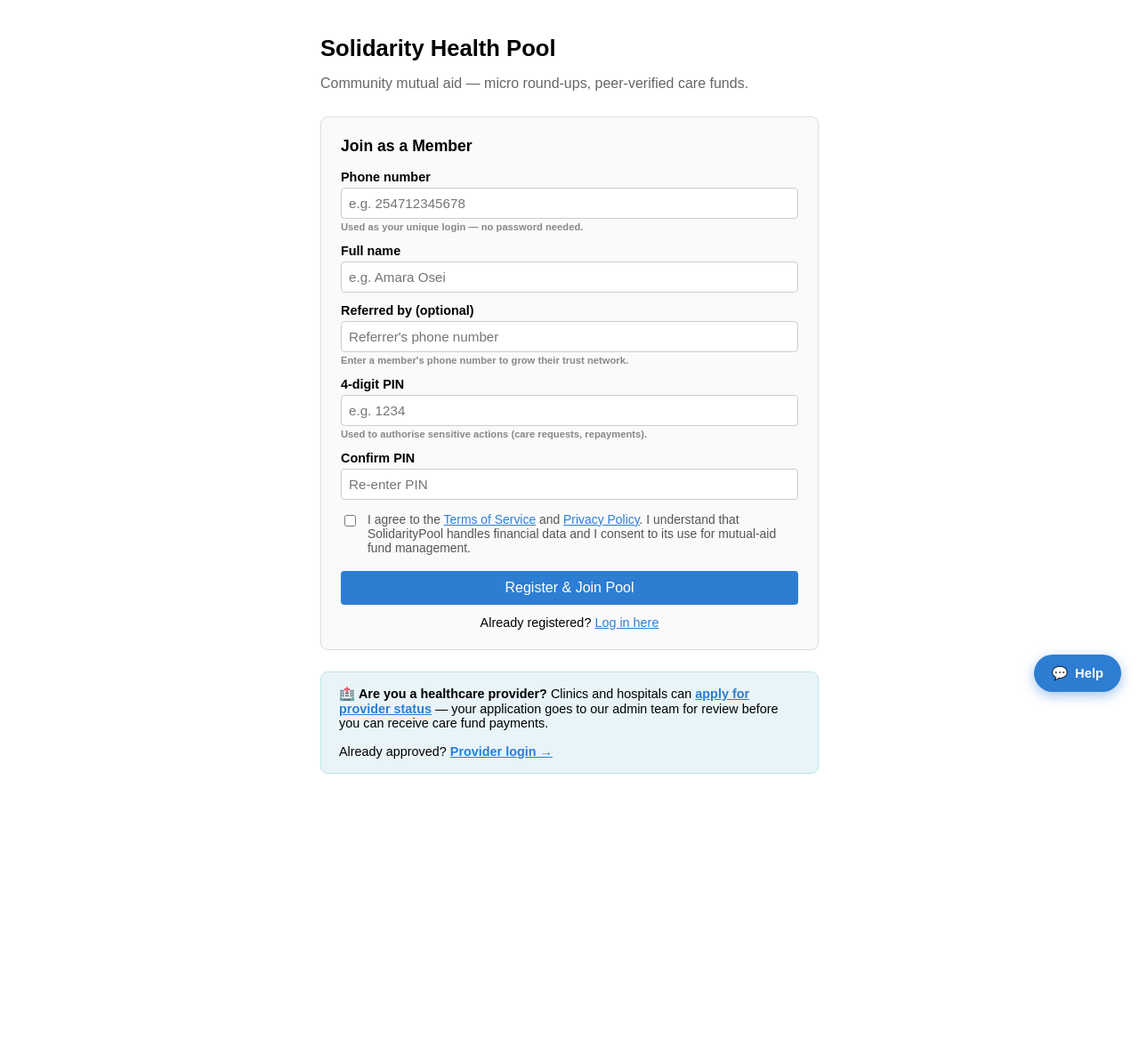
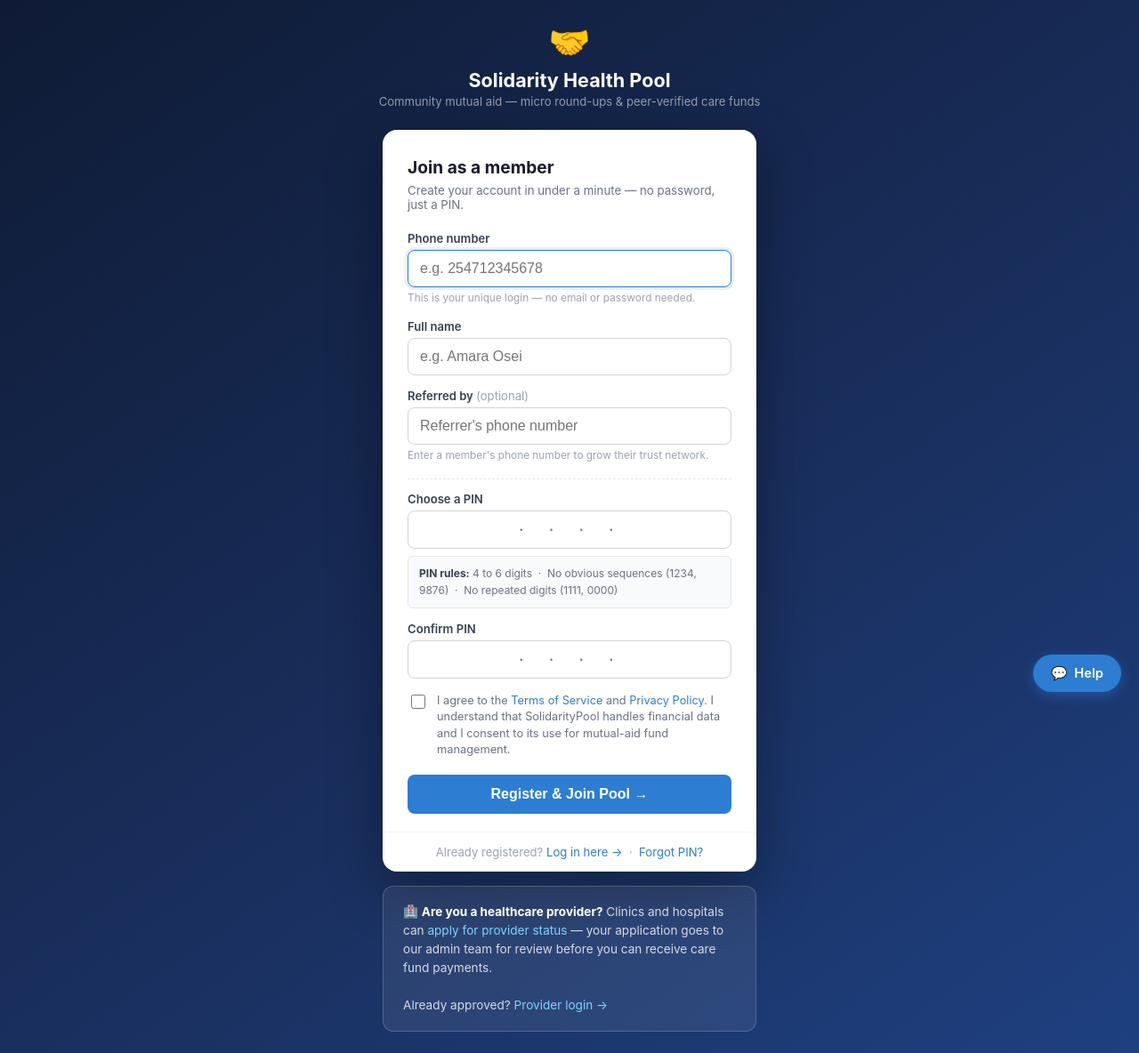
Before and after one commit to markosbio/solidarity_prototype, a Flask app: page /register in a window 1280 px wide. Shown: the whole page at 89% size. Before the commit the page ends 870 px from the top, so only its background shows below. Run offline with Flask 3, Linux system fonts and the light colour scheme.

Commit message:
Update registration page to match modern design and PIN rules
Refactor `templates/register.html` to adopt the new design language, including a dark gradient background, updated styling, and a PIN input field that accepts 4 to 6 digits, aligning with the backend validation.

Replit-Commit-Author: Agent
Replit-Commit-Session-Id: fcbfdc27-e169-4a74-ac87-2e0a5b7e4ab7
Replit-Commit-Checkpoint-Type: full_checkpoint
Replit-Commit-Event-Id: 8a98fd33-e11e-4e4c-ab9c-a193ab4f71d2
Replit-Commit-Screenshot-Url: https://storage.googleapis.com/screenshot-production-us-central1/ec90e997-94f2-47c8-82a2-6d436320cb48/fcbfdc27-e169-4a74-ac87-2e0a5b7e4ab7/9Gl1gbB
Replit-Helium-Checkpoint-Created: true

```diff
--- a/templates/register.html
+++ b/templates/register.html
@@ -1,79 +1,198 @@
 <!DOCTYPE html>
-<html>
+<html lang="en">
 <head>
-<title>Join Solidarity Pool</title>
+<title>Join Solidarity Health Pool</title>
+<meta name="viewport" content="width=device-width, initial-scale=1">
+<meta name="theme-color" content="#2d7dd2">
 <style>
-  body { font-family: sans-serif; max-width: 560px; margin: 40px auto; padding: 0 16px; }
-  h1 { font-size: 1.6rem; margin-bottom: 4px; }
-  .subtitle { color: #666; margin-bottom: 28px; }
-  .card { border: 1px solid #ddd; border-radius: 8px; padding: 22px; margin-bottom: 24px; background: #fafafa; }
-  .card h2 { margin: 0 0 16px 0; font-size: 1.1rem; }
-  label { display: block; font-weight: bold; margin-top: 12px; font-size: 0.9rem; }
-  input, select { width: 100%; padding: 8px; margin-top: 4px; border: 1px solid #ccc;
-                  border-radius: 4px; box-sizing: border-box; font-size: 0.95rem; }
-  .hint { font-size: 0.78em; color: #888; margin-top: 3px; }
-  button { margin-top: 18px; padding: 10px 24px; background: #2d7dd2; color: white;
-           border: none; border-radius: 4px; cursor: pointer; font-size: 1rem; width: 100%; }
-  button:hover { background: #2566b0; }
-  .login-link { text-align: center; margin-top: 12px; font-size: 0.9rem; }
-  .login-link a { color: #2d7dd2; }
-  .alert { background: #fff3cd; border: 1px solid #ffc107; padding: 10px 14px;
-           border-radius: 4px; margin-bottom: 16px; font-size: 0.9rem; }
-  .provider-banner { border: 1px solid #bee5eb; border-radius: 8px; padding: 16px 20px;
-                     background: #e8f4f8; margin-bottom: 0; font-size: 0.9rem; }
-  .provider-banner a { color: #2d7dd2; font-weight: bold; }
+  *, *::before, *::after { box-sizing: border-box; }
+  body {
+    font-family: -apple-system, BlinkMacSystemFont, 'Segoe UI', Roboto, sans-serif;
+    margin: 0; min-height: 100vh;
+    background: linear-gradient(145deg, #0f1b35 0%, #1a3060 60%, #1e4080 100%);
+    display: flex; flex-direction: column; align-items: center; justify-content: center;
+    padding: 24px 16px;
+  }
+
+  .brand { text-align: center; margin-bottom: 24px; }
+  .brand-logo { font-size: 2.4rem; margin-bottom: 6px; }
+  .brand-name { color: #fff; font-size: 1.35rem; font-weight: 700; }
+  .brand-tagline { color: rgba(255,255,255,0.55); font-size: 0.82rem; margin-top: 3px; }
+
+  .card {
+    width: 100%; max-width: 420px;
+    background: #fff; border-radius: 16px;
+    box-shadow: 0 20px 60px rgba(0,0,0,0.35);
+    overflow: hidden;
+  }
+  .card-body { padding: 30px 28px 20px; }
+
+  .card-title { font-size: 1.2rem; font-weight: 700; color: #1a1a2e; margin: 0 0 6px; }
+  .card-sub   { font-size: 0.83rem; color: #6b7280; margin: 0 0 22px; }
+
+  .alert {
+    padding: 11px 14px; border-radius: 8px; margin-bottom: 18px;
+    font-size: 0.87rem; line-height: 1.45; display: flex; gap: 9px; align-items: flex-start;
+  }
+  .alert-error   { background: #fef2f2; border: 1px solid #fca5a5; color: #991b1b; }
+  .alert-success { background: #f0fdf4; border: 1px solid #86efac; color: #166534; }
+
+  .field { margin-bottom: 15px; }
+  .field label {
+    display: block; font-size: 0.82rem; font-weight: 600;
+    color: #374151; margin-bottom: 5px;
+  }
+  .field .opt { font-weight: 400; color: #9ca3af; }
+  .field input[type=tel],
+  .field input[type=text],
+  .field input[type=password] {
+    width: 100%; padding: 11px 13px;
+    border: 1.5px solid #d1d5db; border-radius: 8px;
+    font-size: 1rem; color: #111827;
+    transition: border-color 0.15s, box-shadow 0.15s;
+    background: #fff;
+  }
+  .field input:focus {
+    outline: none; border-color: #2d7dd2;
+    box-shadow: 0 0 0 3px rgba(45,125,210,0.12);
+  }
+  .field .hint { font-size: 0.74rem; color: #9ca3af; margin-top: 4px; line-height: 1.4; }
+
+  .pin-field input {
+    font-size: 1.8rem; letter-spacing: 0.45em; text-align: center;
+    font-family: monospace; padding: 13px;
+  }
+
+  .pin-rules {
+    background: #f9fafb; border: 1px solid #e5e7eb; border-radius: 6px;
+    padding: 9px 12px; margin-top: 8px; font-size: 0.75rem; color: #6b7280; line-height: 1.6;
+  }
+  .pin-rules strong { color: #374151; }
+
+  .divider { border: none; border-top: 1.5px dashed #e5e7eb; margin: 18px 0 14px; }
+
+  .tos-row { display: flex; gap: 10px; align-items: flex-start; margin-bottom: 18px; }
+  .tos-row input[type=checkbox] {
+    width: 16px; height: 16px; margin-top: 2px; flex-shrink: 0;
+    accent-color: #2d7dd2; cursor: pointer;
+  }
+  .tos-row label { font-size: 0.8rem; color: #6b7280; line-height: 1.45; cursor: pointer; }
+  .tos-row a { color: #2d7dd2; text-decoration: none; }
+  .tos-row a:hover { text-decoration: underline; }
+
+  .btn-primary {
+    width: 100%; padding: 13px; background: #2d7dd2; color: #fff;
+    border: none; border-radius: 8px; font-size: 1rem; font-weight: 700;
+    cursor: pointer; transition: background 0.15s, transform 0.1s;
+  }
+  .btn-primary:hover  { background: #2566b0; }
+  .btn-primary:active { transform: scale(0.98); }
+
+  .card-footer {
+    border-top: 1px solid #f3f4f6; padding: 14px 28px;
+    text-align: center; font-size: 0.82rem; color: #9ca3af;
+  }
+  .card-footer a { color: #2d7dd2; text-decoration: none; }
+  .card-footer a:hover { text-decoration: underline; }
+
+  .provider-card {
+    width: 100%; max-width: 420px; margin-top: 16px;
+    background: rgba(255,255,255,0.08); border: 1px solid rgba(255,255,255,0.18);
+    border-radius: 12px; padding: 18px 22px;
+    font-size: 0.85rem; color: rgba(255,255,255,0.8); line-height: 1.55;
+  }
+  .provider-card strong { color: #fff; }
+  .provider-card a { color: #7dd3fc; text-decoration: none; }
+  .provider-card a:hover { text-decoration: underline; }
+
+  @media (max-width: 440px) {
+    .card-body { padding: 22px 18px 16px; }
+    .card-footer { padding: 12px 18px; }
+    .provider-card { padding: 14px 16px; }
+  }
 </style>
 </head>
 <body>
 
-<h1>Solidarity Health Pool</h1>
-<p class="subtitle">Community mutual aid — micro round-ups, peer-verified care funds.</p>
+<div class="brand">
+  <div class="brand-logo">🤝</div>
+  <div class="brand-name">Solidarity Health Pool</div>
+  <div class="brand-tagline">Community mutual aid — micro round-ups &amp; peer-verified care funds</div>
+</div>
 
-<!-- ── Member registration ─────────────────────────────── -->
 <div class="card">
-  <h2>Join as a Member</h2>
-  <form method="POST" action="{{ url_for('register') }}">
-    <label>Phone number
-      <input type="tel" name="phone" value="{{ prefill_phone or '' }}" placeholder="e.g. 254712345678" required>
-      <span class="hint">Used as your unique login — no password needed.</span>
-    </label>
-    <label>Full name
-      <input type="text" name="name" placeholder="e.g. Amara Osei" required>
-    </label>
-    <label>Referred by (optional)
-      <input type="tel" name="referred_by" placeholder="Referrer's phone number">
-      <span class="hint">Enter a member's phone number to grow their trust network.</span>
-    </label>
-    <label>4-digit PIN
-      <input type="password" name="pin" maxlength="4" inputmode="numeric" pattern="[0-9]{4}"
-             placeholder="e.g. 1234" required>
-      <span class="hint">Used to authorise sensitive actions (care requests, repayments).</span>
-    </label>
-    <label>Confirm PIN
-      <input type="password" name="confirm_pin" maxlength="4" inputmode="numeric" pattern="[0-9]{4}"
-             placeholder="Re-enter PIN" required>
-    </label>
-    <div style="margin-top:14px; display:flex; gap:10px; align-items:flex-start;">
-      <input type="checkbox" name="tos_accept" id="tos_accept" value="1" required
-             style="width:auto; margin-top:3px; flex-shrink:0;">
-      <label for="tos_accept" style="font-weight:normal; font-size:0.87rem; color:#555; margin:0;">
-        I agree to the
-        <a href="/terms" target="_blank" style="color:#2d7dd2;">Terms of Service</a>
-        and
-        <a href="/privacy" target="_blank" style="color:#2d7dd2;">Privacy Policy</a>.
+  <div class="card-body">
+    <h2 class="card-title">Join as a member</h2>
+    <p class="card-sub">Create your account in under a minute — no password, just a PIN.</p>
+
+    {% if error %}
+    <div class="alert alert-error">
+      <span>⚠️</span><span>{{ error }}</span>
+    </div>
+    {% endif %}
+
+    <form method="POST" action="{{ url_for('register') }}" autocomplete="off">
+
+      <div class="field">
+        <label>Phone number</label>
+        <input type="tel" name="phone" value="{{ prefill_phone or '' }}"
+               placeholder="e.g. 254712345678" required autofocus autocomplete="tel">
+        <div class="hint">This is your unique login — no email or password needed.</div>
+      </div>
+
+      <div class="field">
+        <label>Full name</label>
+        <input type="text" name="name" placeholder="e.g. Amara Osei" required autocomplete="name">
+      </div>
+
+      <div class="field">
+        <label>Referred by <span class="opt">(optional)</span></label>
+        <input type="tel" name="referred_by" placeholder="Referrer's phone number" autocomplete="off">
+        <div class="hint">Enter a member's phone number to grow their trust network.</div>
+      </div>
+
+      <hr class="divider">
+
+      <div class="field pin-field">
+        <label>Choose a PIN</label>
+        <input type="password" name="pin" minlength="4" maxlength="6"
+               inputmode="numeric" pattern="[0-9]{4,6}"
+               placeholder="· · · ·" required autocomplete="new-password">
+        <div class="pin-rules">
+          <strong>PIN rules:</strong> 4 to 6 digits &nbsp;·&nbsp;
+          No obvious sequences (1234, 9876) &nbsp;·&nbsp;
+          No repeated digits (1111, 0000)
+        </div>
+      </div>
+
+      <div class="field pin-field" style="margin-top:12px;">
+        <label>Confirm PIN</label>
+        <input type="password" name="confirm_pin" minlength="4" maxlength="6"
+               inputmode="numeric" pattern="[0-9]{4,6}"
+               placeholder="· · · ·" required autocomplete="new-password">
+      </div>
+
+      <div class="tos-row" style="margin-top:16px;">
+        <input type="checkbox" name="tos_accept" id="tos_accept" value="1" required>
+        <label for="tos_accept">
+          I agree to the <a href="/terms" target="_blank">Terms of Service</a>
+          and <a href="/privacy" target="_blank">Privacy Policy</a>.
           I understand that SolidarityPool handles financial data and I consent to its use for mutual-aid fund management.
         </label>
       </div>
-    <button type="submit">Register &amp; Join Pool</button>
+
+      <button class="btn-primary" type="submit">Register &amp; Join Pool →</button>
     </form>
-  {% if error %}
-  <div class="alert" style="margin-top:12px; background:#f8d7da; border-color:#f5c6cb; color:#721c24;">{{ error }}</div>
-  {% endif %}
-  <div class="login-link">Already registered? <a href="{{ url_for('login') }}">Log in here</a></div>
   </div>
 
-<!-- ── Healthcare provider callout ───────────────────────── -->
-<div class="provider-banner">
+  <div class="card-footer">
+    Already registered? <a href="{{ url_for('login') }}">Log in here →</a>
+    &nbsp;·&nbsp;
+    <a href="{{ url_for('forgot_pin') }}">Forgot PIN?</a>
+  </div>
+</div>
+
+<div class="provider-card">
   🏥 <strong>Are you a healthcare provider?</strong>
   Clinics and hospitals can <a href="{{ url_for('apply_provider') }}">apply for provider status</a> —
   your application goes to our admin team for review before you can receive care fund payments.
@@ -81,5 +200,12 @@
   Already approved? <a href="{{ url_for('provider_login') }}">Provider login →</a>
 </div>
 
+<script>
+document.querySelector('form').addEventListener('submit', function() {
+  var btn = this.querySelector('.btn-primary');
+  if (btn) setTimeout(function() { btn.disabled = true; btn.textContent = 'Please wait…'; }, 80);
+});
+</script>
+
 </body>
 </html>
```
Also changed, not shown: attached_assets/Screenshot_20260511_230938_Samsung_Browser_1778530205482.jpg (added). Lines whose indentation alone changed are shown as unchanged.
